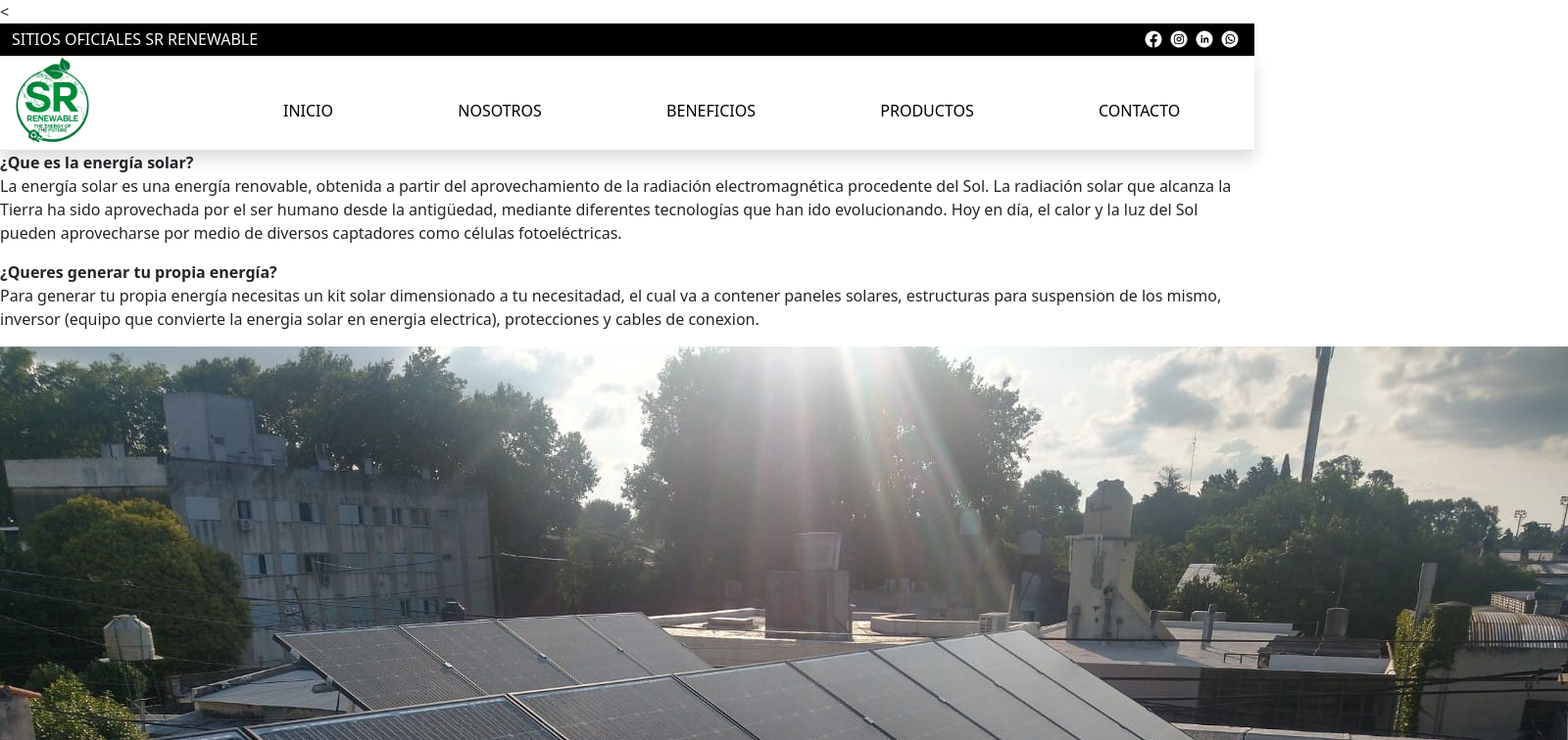
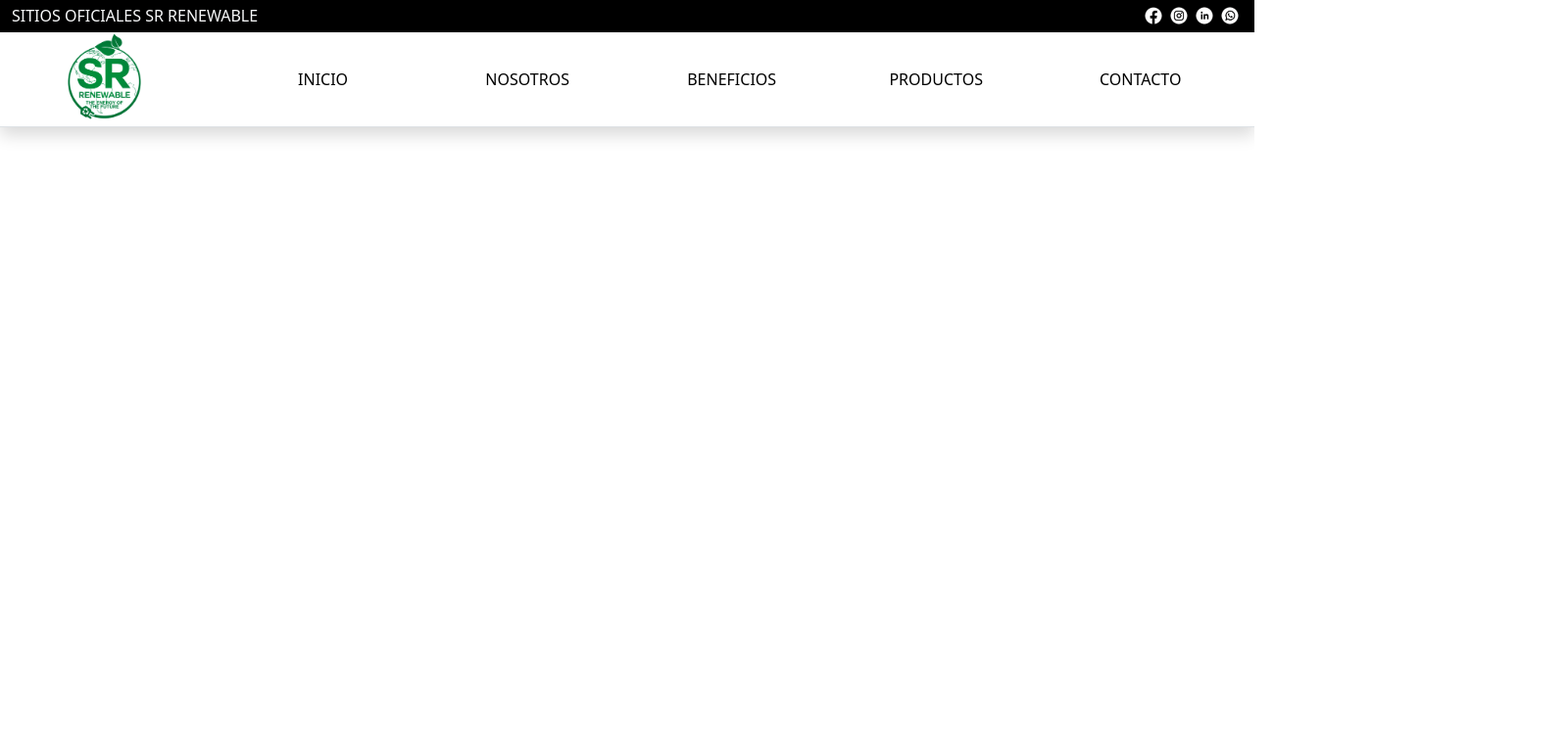
Before and after one commit to Pablo1007/PF-RossiPablo, a plain HTML site: page index.html in a window 1280 px wide. Shown: the top 756 px of the page at 98% size, 1600 px wide, since content can reach past the window. Drawn offline with nearby package versions, Linux system fonts and the light colour scheme.

Commit message:
Finalizacion del Header

```diff
--- a/css/styles.css
+++ b/css/styles.css
@@ -19,3 +19,24 @@ header section div a img{
 header section div a{
 padding: 0px 3px;
 }
+
+nav ul li a {
+    text-decoration: none;
+    width: 150px;
+    height: 50px;
+    border-radius: 10px;
+    display: flex;
+    align-items: center;
+    justify-content: center;
+    color: rgb(0, 0, 0);
+    transition: all 1s;
+
+}
+
+nav ul li a:hover {
+    background: linear-gradient(rgba(0, 0, 0, 0.466), rgba(255, 255, 255, 0));
+    color: white;
+    width: 170px;
+    height: 70px;
+    margin: -10px;
+}
--- a/index.html
+++ b/index.html
@@ -1,4 +1,4 @@
-<<!DOCTYPE html>
+<!DOCTYPE html>
 <html lang="en">
 
 <head>
@@ -10,7 +10,6 @@
     <link href="https://cdn.jsdelivr.net/npm/bootstrap@5.3.0-alpha1/dist/css/bootstrap.min.css" rel="stylesheet" integrity="sha384-GLhlTQ8iRABdZLl6O3oVMWSktQOp6b7In1Zl3/Jr59b6EGGoI1aFkw7cmDA6j6gD" crossorigin="anonymous">
     <title>SR RENOVABLE ENERGY</title>
 </head>
-
 <body>
     <header class="container-fluid sticky-top">
         <section class="row bg-black h-25">
@@ -29,7 +28,7 @@
             </div>
         </section>
         <section class="row h-75 border-bottom shadow bg-white">
-            <div class="col-2">
+            <div class="col-2 d-flex justify-content-center">
             <img src="./images/Logo SR/Logo SR renewables.png" alt="Generacion solar" height="90px" width="auto">
             </div>
             <nav class="col-10">
@@ -44,16 +43,7 @@
         </section>
     </header>
 
-
-
-
-
-
-
-
-
-
-    <main id="indexMain">
+    <!-- <main id="indexMain">
         <section class="mainTexto">
             <b class="mainTextoTitulo">¿Que es la energía solar?</b>
             <p class="mainTextocuerpo">
@@ -108,7 +98,7 @@
                 <li><a href="" target="_blank">linkedin - @srrenewableenergy</a></li>
             </ul>
         </div>
-    </footer>
+    </footer> -->
     <script src="https://cdn.jsdelivr.net/npm/bootstrap@5.3.0-alpha1/dist/js/bootstrap.bundle.min.js" integrity="sha384-w76AqPfDkMBDXo30jS1Sgez6pr3x5MlQ1ZAGC+nuZB+EYdgRZgiwxhTBTkF7CXvN" crossorigin="anonymous"></script>
 </body>
 </html>
```
